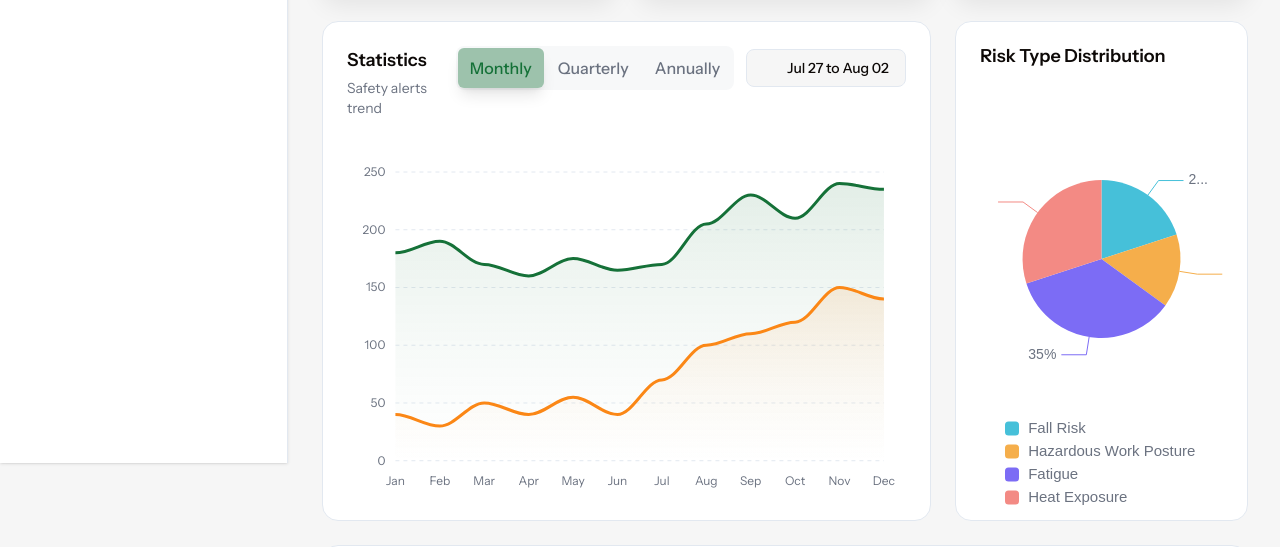
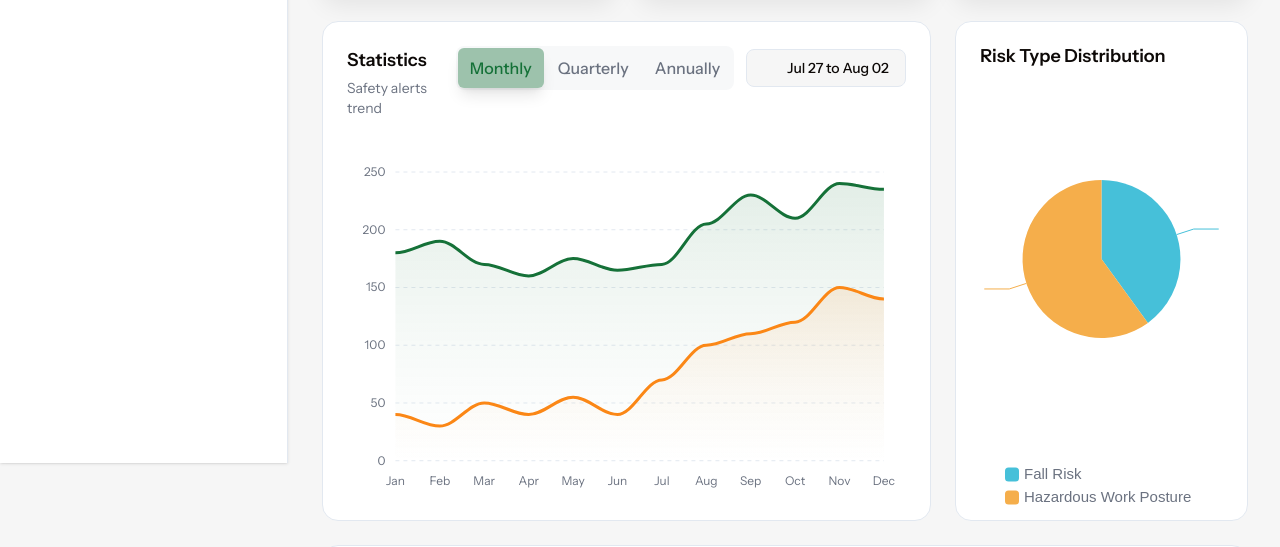
Before and after one commit to NurhalizaSulthan/ai-wise-frontend-backend, a Next.js app in the folder frontend/: page /dashboard in a window 1280 px wide. Shown: the part 337-884 px from the top of the page. Built offline with nearby package versions, Linux system fonts and the light colour scheme; grey boxes are pictures that could not be loaded; some icons are missing.

Commit message:
update DeviceMap and PieChart components

```diff
--- a/frontend/components/dashboard/DeviceMap.tsx
+++ b/frontend/components/dashboard/DeviceMap.tsx
@@ -70,8 +70,6 @@ export default function DeviceMap() {
     import("leaflet").then((L) => {
       if (!mounted) return;
 
-      // [DITAMBAHKAN] Path SVG asli ikon "mdi:map-marker" (Material Design Icons),
-      // ditulis langsung sebagai string statis — tidak perlu fetch API, pasti render.
       const buildIcon = (color: string) => {
         const svg = `
           <svg xmlns="http://www.w3.org/2000/svg" width="38" height="38" viewBox="0 0 24 24"
@@ -105,21 +103,21 @@ export default function DeviceMap() {
       <div className="mb-4 flex items-center justify-between">
         <div>
           <h3 className="text-lg font-semibold text-foreground">
-            Peta Lokasi Alat
+            Device Location Map
           </h3>
           <p className="mt-1 text-sm text-muted">
-            Status posisi perangkat secara real-time
+            Real-time device position status
           </p>
         </div>
 
         <div className="flex items-center gap-4 text-sm text-muted">
           <div className="flex items-center gap-2">
             <span className="size-3 rounded-full bg-[#22C55E]" />
-            Aktif
+           Active
           </div>
           <div className="flex items-center gap-2">
             <span className="size-3 rounded-full bg-[#9CA3AF]" />
-            Tidak Aktif
+            Inactive
           </div>
         </div>
       </div>
@@ -148,11 +146,11 @@ export default function DeviceMap() {
                     <p className="font-semibold">{device.name}</p>
                     <p>
                       Status:{" "}
-                      {device.status === "active" ? "Aktif" : "Tidak Aktif"}
+                      {device.status === "active" ? "Active" : "Inactive"}
                     </p>
                     {device.status === "inactive" && device.lastActiveAt && (
                       <p className="text-muted">
-                        Terakhir aktif: {device.lastActiveAt}
+                        Last active: {device.lastActiveAt}
                       </p>
                     )}
                   </div>
@@ -162,7 +160,7 @@ export default function DeviceMap() {
           </MapContainer>
         ) : (
           <div className="flex h-full w-full items-center justify-center text-sm text-muted">
-            Memuat peta...
+            Loading map...
           </div>
         )}
       </div>
--- a/frontend/components/dashboard/PieChart.tsx
+++ b/frontend/components/dashboard/PieChart.tsx
@@ -6,7 +6,6 @@ import dynamic from "next/dynamic";
 import { Dropdown } from "../atoms/Dropdown";
 import { DropdownItem } from "../atoms/DropdownItem";
 import { Icon } from "@iconify/react";
-// import { MoreDotIcon } from "@/icons";
 
 const ReactECharts = dynamic(() => import("echarts-for-react"), { ssr: false });
 
@@ -21,33 +20,20 @@ export default function PieChart() {
     setIsOpen(false);
   };
 
+  // Hanya membandingkan 2 jenis risiko
   const data = [
     {
-      value: 20,
-      name: "	Fall Risk",
+      value: 40,
+      name: "Fall Risk",
       itemStyle: {
         color: "#46C0D9",
       },
     },
     {
-      value: 15,
-      name: "	Hazardous Work Posture",
+      value: 60,
+      name: "Hazardous Work Posture",
       itemStyle: {
         color: "#F5AE4B",
-      },
-    },
-    {
-      value: 35,
-      name: "	Fatigue",
-      itemStyle: {
-        color: "#7C6CF5",
-      },
-    },
-    {
-      value: 30,
-      name: "	Heat Exposure",
-      itemStyle: {
-        color: "#F38A84",
       },
     },
   ];
@@ -113,6 +99,7 @@ export default function PieChart() {
   return (
     <div className="rounded-2xl border border-border bg-surface dark:border-border dark:bg-surface">
       <div className="px-5 pt-5 sm:px-6">
+
         {/* Header */}
         <div className="flex items-center justify-between">
           <h3 className="text-lg font-semibold text-foreground dark:text-foreground">
@@ -161,6 +148,7 @@ export default function PieChart() {
             }}
           />
         </div>
+
       </div>
     </div>
   );
```
